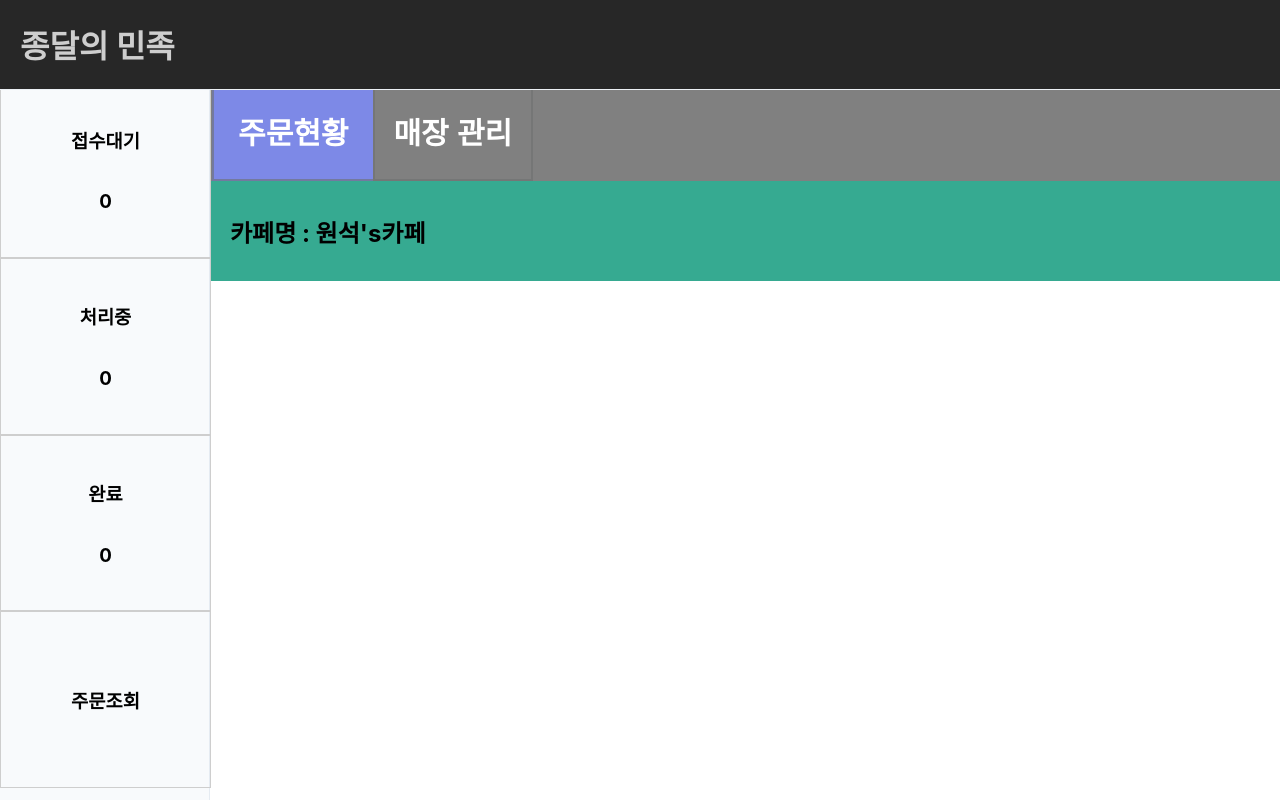
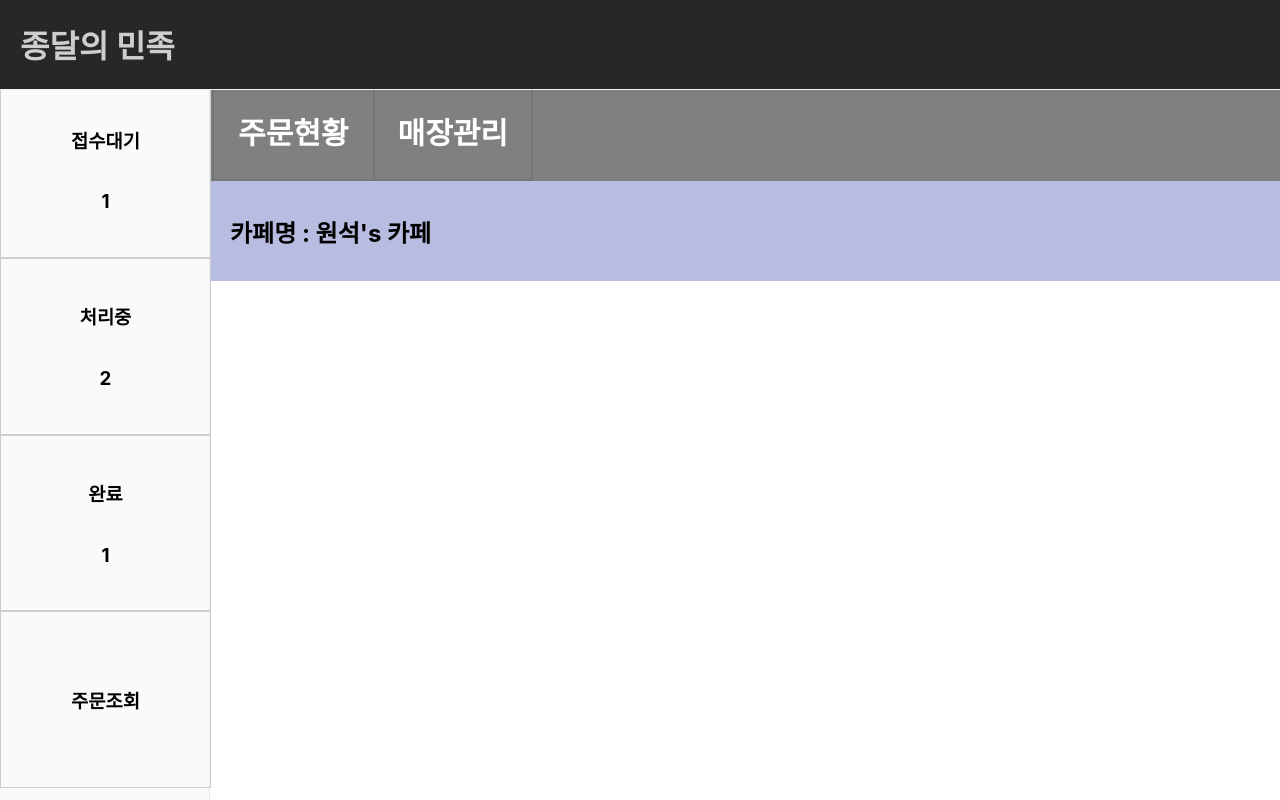
Before and after one commit to Team-ramjongseok/Graduation_react, a React (Create React App) app: page / in a window 1280 px wide. Built offline with nearby package versions, Linux system fonts and the light colour scheme.

Commit message:
[feat] add menu list flexible

```diff
--- a/src/App.css
+++ b/src/App.css
@@ -36,7 +36,7 @@ a {
   font-size: 30px;
   font-weight: bold;
   color: white;
-  background-color: #7d89e7;
+  background-color: gray;
 }
 
 .top-button-not {
@@ -130,7 +130,7 @@ main {
   margin-top: 3px;
   margin-bottom: 3px;
   height: 100px;
-  background-color: rgb(54, 170, 145);
+  background-color: #b8bce0;
   display: flex;
   align-items: center;
   justify-content: left;
@@ -149,10 +149,6 @@ main {
   float: left;
 }
 
-.cafe-info {
-  display: flex;
-}
-
 .article {
   display: flex;
 }
--- a/src/App.js
+++ b/src/App.js
@@ -6,68 +6,92 @@ import axios from 'axios';
 const url = 'http://localhost:8001';
 
 
-function Article(props){
 
-  const [cafeMenu, setCafeMenu] = useState([
-    // {
-    //   id : 1,
-    //   order_time: "000000",
-    //   amount : 1000,
-    //   order_status : "READY",
-    //   memo : "반가워요~~@!!"
-    // }
-  ]);
+function App() {
+
+  const [cafeMenu, setCafeMenu] = useState([]);
+  const [title, setTitle] = useState("카페명 : 원석's 카페");
+  const [orderStatus, setOrderStatus] = useState([1,2,1]);
   const [loading, setLoading] = useState(false);
   const [error, setError] = useState(null);
 
-  async function fetchCafe() {
+  function changeBtnColor(index) {
+    if(index === 0) {
+      document.getElementById('order-btn').style.backgroundColor = '#7d89e7';
+      document.getElementById('market-btn').style.backgroundColor = 'gray';
+    }
+    if(index === 1) {
+      document.getElementById('order-btn').style.backgroundColor = 'gray';
+      document.getElementById('market-btn').style.backgroundColor = '#7d89e7';
+    }
+  }
+
+  async function fetchCafe(endpoint) {
+
+    if(!endpoint) return;
     try {
       const response = await axios.get(
-        url + props.endpoint, {params: {cafeId : 1}}
+        url + endpoint, {params: {cafeId : 1}}
       );
-      console.log("R.data", response.data);
 
-      let tmp = response.data;
-      console.log("tmp",tmp);
-      setCafeMenu(response.data);
+
+      let lis = [];
+      for(let i=0; i< response.data.length; i++){
+        let json = response.data[i];
+        console.log("jsondata =====", json);
+        const checklist1 = ['id', 'order_time', 'amount', 'order_status', 'memo'];
+        const checklist2 = ['id', 'name', 'cafe_img', 'cafe_info', 'operation', 'location', 'seat_empty', 'seat_all', 'price'];
+        if(json.hasOwnProperty('memo')) {
+          lis.push(<ul className='get-server-info'>
+          <h2>주문번호 {json.id}번</h2>
+          <li>메뉴 : {json.name}</li>
+          <li>시간 : {json.order_time}</li>
+          <li>가격 : {json.amount}</li>
+          <li>상태 : {json.order_status}</li>
+          <li>요청사항 : {json.memo}</li>
+          </ul>);
+        }
+        if(json.hasOwnProperty('cafe_img')){
+          // const tmp =
+          lis.push(<ul className='get-server-info'>
+          <h2>메뉴번호 {json.id}번</h2>
+          <li>메뉴이름 : {json.name}</li>
+          <li>카페이미지 : {json.cafe_img}</li>
+          <li>카페정보 : {json.cafe_info}</li>
+          <li>운영시간 : {json.operation}</li>
+          <li>위치 : {json.location}</li>
+          <li>총자리 : {json.seat_all}</li>
+          <li>빈자리 : {json.seat_empty}</li>
+          <li>가격 : {json.price}</li>
+          </ul>);
+        }
+
+      }
+      if(endpoint === "/cafe/payments/check") {
+        lis.push(<button>CHECK TO READY</button>);
+      }
+      if(endpoint === "/cafe/payments/ready") {
+        lis.push(<button>READY TO COMPLETE</button>);
+      }
+
+
+      setCafeMenu(lis);
       console.log("cafemenu1", cafeMenu);
     } catch (err) {
       console.error(err);
     }
   }
 
-  useEffect(() => {
-    fetchCafe();
-  });
 
-  console.log("cafemenu2", cafeMenu);
 
-  let lis = [];
-  let tmp = [];
-  for(let i=0; i< cafeMenu.length; i++){
 
-    let t = cafeMenu[i];
-    console.log("T =====", t.length);
-    lis.push(<ul className='get-server-info'> <h2>주문번호 {t.id}번</h2> <li>시간 : {t.order_time}</li> <li>가격 : {t.amount}</li> <li>상태 : {t.order_status}</li> <li>요청사항 : {t.memo}</li> </ul>);
+  let content = null;
+  if (cafeMenu) {
+    console.log("cafeMenu: ", cafeMenu);
+    content = cafeMenu;
   }
 
-  return <article>
-      {lis}
-  </article>
-}
 
-function App() {
-
-  const [endpoint, setEndpoint] = useState("");
-
-  let content = null;
-  if (endpoint) {
-    console.log("endPoint : ", endpoint);
-    content = <Article endpoint={endpoint} ></Article>
-  }
-
-  // useEffect(() => {
-  // }, content);
 
   return (
     <div className="App">
@@ -85,21 +109,36 @@ function App() {
       <div id="sideArea">
         <div className='Left_Navigation_Bar main'>
           <div className='mb-content'>
-            <h3 className='Left_btn'>
-              <p href='#'>접수대기</p>
-              <p>0</p>
+            <h3 className='Left_btn' onClick={event => {
+            setTitle('접수대기');
+            event.preventDefault();
+            fetchCafe('/cafe/payments/check')
+            }}>
+              <p>접수대기</p>
+              <p>{orderStatus[0]}</p>
             </h3>
-            <h3 className='Left_btn'>
-              <p href='#'>처리중</p>
-              <p>0</p>
+            <h3 className='Left_btn' onClick={event => {
+            setTitle('처리중');
+            event.preventDefault();
+            fetchCafe('/cafe/payments/ready')
+            }}>
+              <p>처리중</p>
+              <p>{orderStatus[1]}</p>
             </h3>
-            <h3 className='Left_btn'>
-              <p href='#'>완료</p>
-
-              <p>0</p>
+            <h3 className='Left_btn' onClick={event => {
+            setTitle('완료');
+            event.preventDefault();
+            fetchCafe('/cafe/payments/complete')
+            }}>
+              <p>완료</p>
+              <p>{orderStatus[2]}</p>
             </h3>
-            <h3 className='Left_btn'>
-              <p href='#'>주문조회</p>
+            <h3 className='Left_btn'  onClick={event => {
+            setTitle('주문조회');
+            event.preventDefault();
+            fetchCafe('/cafe/payments')
+            }}>
+              <p>주문조회</p>
             </h3>
           </div>
         </div>
@@ -107,18 +146,22 @@ function App() {
 
       <div id="list-container">
         <div id="topBtnArea" className='main_banners'>
-          <button className="top-button" onClick={event => {
+        <button className="top-button" id="order-btn" onClick={event => {
+            changeBtnColor(0);
+            setTitle('주문현황');
             event.preventDefault();
-            setEndpoint('/cafe/payments');
+            fetchCafe('/cafe/payments')
           }}>주문현황</button>
-          <button className="top-button-not" onClick={event => {
+          <button className="top-button-not" id="market-btn" onClick={event => {
+            changeBtnColor(1);
+            setTitle('매장관리');
             event.preventDefault();
-            setEndpoint('/cafe');
-          }}>매장 관리</button>
+            fetchCafe('/cafe')
+          }}>매장관리</button>
 
         </div>
         <div className='cafe-name'>
-          <h2 className='cafe-name-h2'> 카페명 : 원석's카페</h2>
+          <h2 className='cafe-name-h2'> {title} </h2>
         </div>
         <div className='cafe-info'>
           {content}
```
